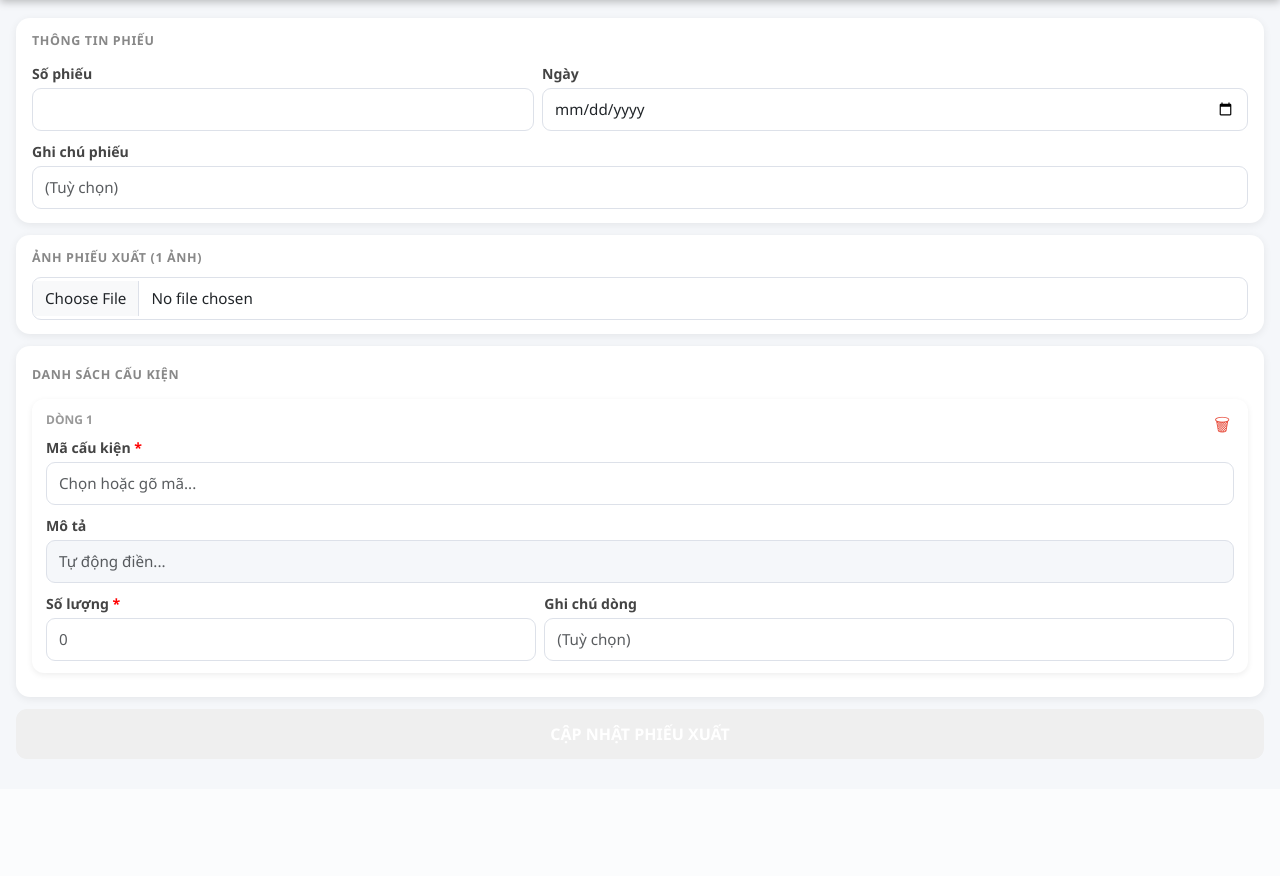
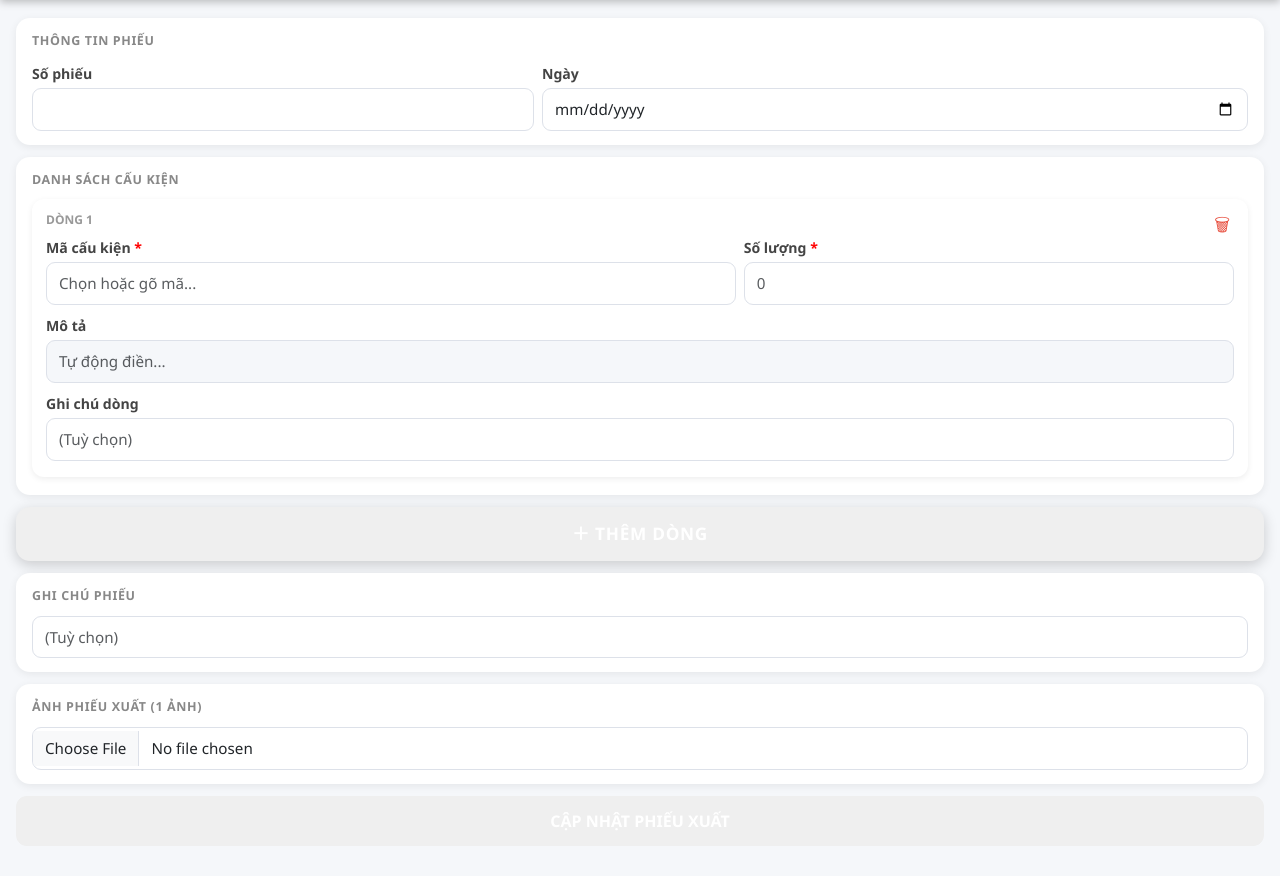
Before and after one commit to hdhanh/baocaockds, a Flask app: template templates/xuat/form.html in a window 1280 px wide. Shown: the part 58-934 px from the top of the page. Before the commit the page ends 817 px from the top, so only its background shows below. Run offline with Flask 3, Linux system fonts and the light colour scheme; the template is opened without the code that fills it, so the values that code supplies are empty.

Commit message:
Add files via upload

```diff
--- a/templates/xuat/form.html
+++ b/templates/xuat/form.html
@@ -26,6 +26,14 @@
                   box-shadow:0 2px 8px rgba(0,0,0,.07); }
   .section-title { font-size:.78rem;font-weight:700;color:#888;text-transform:uppercase;
                    letter-spacing:.05em;margin-bottom:10px; }
+  .btn-them-dong {
+    display:block;width:100%;padding:14px;margin-bottom:12px;
+    background:{{ cfg.color }};color:#fff;border:none;border-radius:14px;
+    font-size:1.08rem;font-weight:800;letter-spacing:.04em;
+    box-shadow:0 4px 14px rgba(0,0,0,.18);cursor:pointer;
+    transition:opacity .15s,transform .1s;
+  }
+  .btn-them-dong:active { opacity:.85;transform:scale(.98); }
 </style>
 {% endblock %}
 
@@ -46,15 +54,26 @@
         <label class="form-label">Ngày</label>
         <input type="date" name="date" class="form-control" value="{{ today }}" required>
       </div>
-      <div class="col-12">
-        <label class="form-label">Ghi chú phiếu</label>
+    </div>
+  </div>
+
+  <!-- Danh sách dòng -->
+  <div class="section-card" style="padding-bottom:8px;">
+    <div class="section-title">Danh sách cấu kiện</div>
+    <div id="rowsContainer"></div>
+  </div>
+
+  <!-- Nút thêm dòng — to, nổi bật -->
+  <button type="button" class="btn-them-dong" onclick="themDong()">＋ THÊM DÒNG</button>
+
+  <!-- Ghi chú phiếu — xuống dưới -->
+  <div class="section-card">
+    <div class="section-title">Ghi chú phiếu</div>
     <input type="text" name="note" class="form-control" placeholder="(Tuỳ chọn)"
            value="{{ rows[0].note if rows else '' }}">
   </div>
-    </div>
-  </div>
 
-  <!-- Ảnh đính kèm -->
+  <!-- Ảnh đính kèm — xuống dưới cùng -->
   <div class="section-card">
     <div class="section-title">Ảnh phiếu xuất (1 ảnh)</div>
     {% if attachment and mode=='edit' %}
@@ -68,17 +87,6 @@
     <img id="imgPreview" class="img-preview" alt="Xem trước ảnh">
   </div>
 
-  <!-- Danh sách dòng -->
-  <div class="section-card">
-    <div class="d-flex justify-content-between align-items-center mb-2">
-      <div class="section-title mb-0">Danh sách cấu kiện</div>
-      <button type="button" class="btn btn-sm"
-              style="background:{{ cfg.color }};color:#fff;border-radius:8px;font-weight:700;"
-              onclick="themDong()">+ Thêm dòng</button>
-    </div>
-    <div id="rowsContainer"></div>
-  </div>
-
   <button type="submit" class="btn-main" onclick="return submitForm()">
     {{ "LƯU PHIẾU XUẤT" if mode=='create' else "CẬP NHẬT PHIẾU XUẤT" }}
   </button>
@@ -90,25 +98,28 @@
     <button type="button" class="btn-del-row" onclick="xoaDong(this)">🗑</button>
     <div class="row-num">Dòng <span class="idx-label">1</span></div>
     <input type="hidden" class="f-item-id" value="">
-    <div class="mb-2">
+    <!-- Mã cấu kiện + Số lượng cùng hàng -->
+    <div class="row g-2 mb-2">
+      <div class="col-7">
         <label class="form-label mb-1">Mã cấu kiện <span style="color:red">*</span></label>
         <input type="text" class="form-control f-code" list="hangmucList"
                placeholder="Chọn hoặc gõ mã..." autocomplete="off"
                oninput="autoFillDesc(this)">
       </div>
+      <div class="col-5">
+        <label class="form-label mb-1">Số lượng <span style="color:red">*</span></label>
+        <input type="number" class="form-control f-qty" min="0" step="any" placeholder="0">
+      </div>
+    </div>
+    <!-- Mô tả bên dưới -->
     <div class="mb-2">
       <label class="form-label mb-1">Mô tả</label>
       <input type="text" class="form-control f-desc" readonly placeholder="Tự động điền...">
     </div>
-    <div class="row g-2">
-      <div class="col-5">
-        <label class="form-label mb-1">Số lượng <span style="color:red">*</span></label>
-        <input type="number" class="form-control f-qty" min="0" step="any" placeholder="0">
-      </div>
-      <div class="col-7">
+    <!-- Ghi chú dòng cuối cùng -->
+    <div class="mb-1">
       <label class="form-label mb-1">Ghi chú dòng</label>
       <input type="text" class="form-control f-note" placeholder="(Tuỳ chọn)">
-      </div>
     </div>
   </div>
 </template>
@@ -122,28 +133,22 @@ let hangmuc = [];
 let editRows = {{ rows | tojson }};
 const COLOR  = "{{ cfg.color }}";
 
-// Load cấu kiện
 fetch("/api/caukien").then(r=>r.json()).then(data=>{
   hangmuc = data;
   const dl = document.getElementById("hangmucList");
   dl.innerHTML = data.map(h=>`<option value="${h.code}">${h.code} — ${h.description}</option>`).join("");
 });
 
-// Khởi tạo dòng có sẵn khi edit
 window.addEventListener("DOMContentLoaded", ()=>{
-  if(editRows && editRows.length){
-    editRows.forEach(r=>themDong(r));
-  } else {
-    themDong();
-  }
+  if(editRows && editRows.length){ editRows.forEach(r=>themDong(r)); }
+  else { themDong(); }
 });
 
 function themDong(data={}) {
   const tmpl = document.getElementById("rowTemplate");
   const el   = tmpl.content.cloneNode(true);
   const card = el.querySelector(".row-card");
-  const cont = document.getElementById("rowsContainer");
-  cont.appendChild(card);
+  document.getElementById("rowsContainer").appendChild(card);
   updateIdx();
   if(data.item_id) card.querySelector(".f-item-id").value = data.item_id;
   if(data.code)    card.querySelector(".f-code").value = data.code;
@@ -179,7 +184,6 @@ function submitForm() {
     const code = card.querySelector(".f-code").value.trim();
     const qty  = card.querySelector(".f-qty").value;
     if(!code){ ok=false; card.querySelector(".f-code").focus(); return; }
-    // Validate code có trong danh mục
     if(hangmuc.length && !hangmuc.find(h=>h.code===code)){
       alert(`Mã cấu kiện "${code}" không có trong danh mục!`);
       ok=false; return;
@@ -198,7 +202,6 @@ function submitForm() {
   return true;
 }
 
-// Preview ảnh
 document.getElementById("imageInput").addEventListener("change", function(){
   const f = this.files[0]; if(!f) return;
   const img = document.getElementById("imgPreview");
```
Lines whose indentation alone changed are shown as unchanged.
